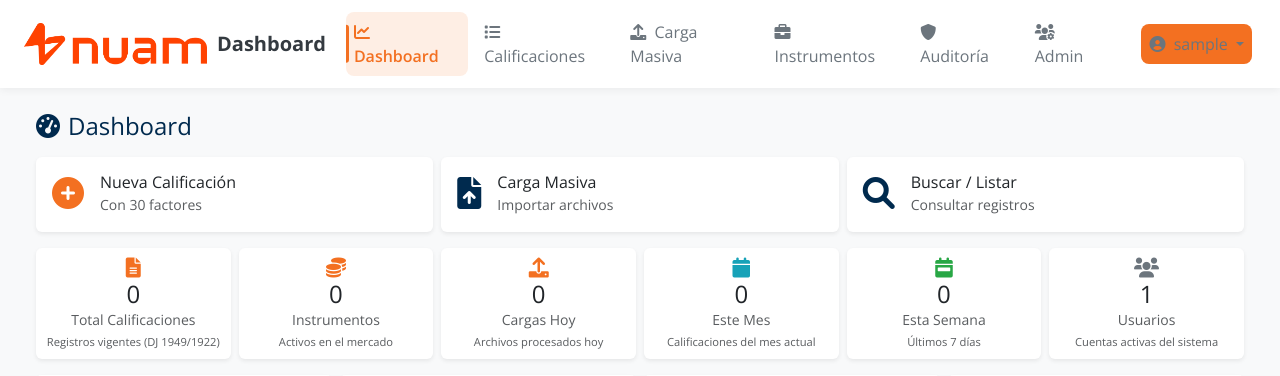
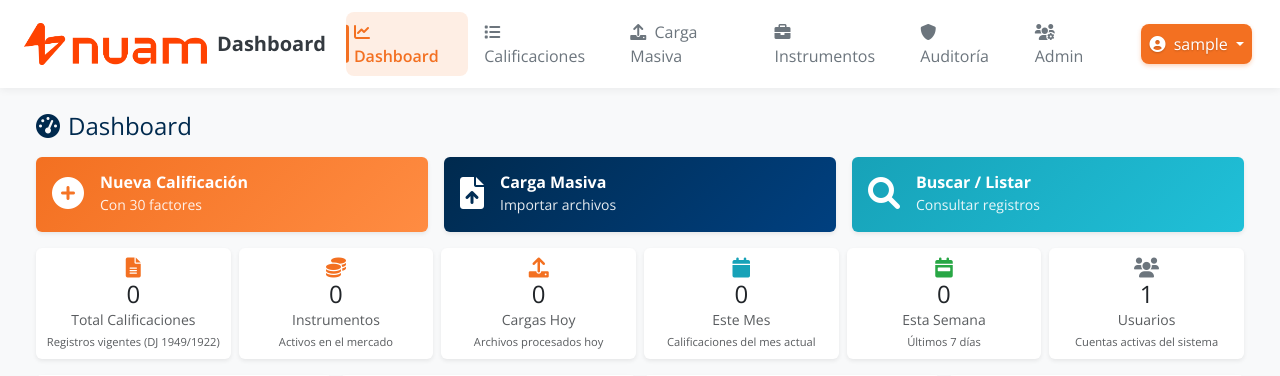
Before and after one commit to Ewniah/nuam_project, a Django app: page /dashboard/ in a window 1280 px wide. Shown: the top 376 px of the page. Run offline with Django 5.2, Linux system fonts and the light colour scheme; the visitor is signed in with stand-in values (Sample User, id 1); data comes from the database, SQL or seed files in the repository; data that the repository does not hold is empty.

Commit message:
feat(ui): mejorar visibilidad de botones dashboard y navbar
- Dashboard: botones de acción rápida con gradientes de colores llamativos
  - Nueva Calificación: gradiente naranja (#F37021  #ff8c42)
  - Carga Masiva: gradiente azul marino (#002A4E  #004080)
  - Buscar/Listar: gradiente cyan (#17A2B8  #20c0d8)
- Efectos hover y active para mejor UX
- Navbar: botón de usuario con fondo naranja y letras blancas en negrita
- Mejor contraste y legibilidad en todos los botones interactivos

```diff
--- a/templates/base.html
+++ b/templates/base.html
@@ -109,16 +109,25 @@
         /* User Dropdown */
         .user-dropdown {
             background-color: var(--nuam-orange);
-            color: white;
+            color: #ffffff !important;
             border: none;
             border-radius: 25px;
             padding: 0.4rem 1rem;
-            font-weight: 500;
+            font-weight: 700;
+            text-shadow: 0 1px 2px rgba(0, 0, 0, 0.2);
+            box-shadow: 0 2px 4px rgba(243, 112, 33, 0.3);
         }
 
         .user-dropdown:hover {
             background-color: #d95e16;
-            color: white;
+            color: #ffffff !important;
+            box-shadow: 0 4px 8px rgba(243, 112, 33, 0.4);
+        }
+
+        .user-dropdown:focus,
+        .user-dropdown:active {
+            background-color: var(--nuam-orange) !important;
+            color: #ffffff !important;
         }
 
         /* Footer */
--- a/templates/calificaciones/dashboard.html
+++ b/templates/calificaciones/dashboard.html
@@ -5,14 +5,65 @@
 {% block navbar_section %}Dashboard{% endblock %}
 
 {% block content %}
+<style>
+.action-card:hover {
+    transform: translateY(-5px);
+    box-shadow: 0 0.5rem 1.5rem rgba(0, 0, 0, 0.15) !important;
+}
+.action-card:active {
+    transform: translateY(-2px);
+}
+</style>
 <div class="container-fluid">
 <h4 class="mb-3" style="color: #002A4E;"><i class="fas fa-tachometer-alt me-2"></i>Dashboard</h4>
 
 <!-- ZONA A: Acciones Rápidas -->
-<div class="row g-2 mb-3">
-    <div class="col-lg-4"><a href="{% url 'crear_calificacion' %}" class="text-decoration-none"><div class="card border-0 shadow-sm" style="border-left: 3px solid #F37021;"><div class="card-body p-3 d-flex align-items-center"><div class="me-3"><i class="fas fa-plus-circle fa-2x" style="color: #F37021;"></i></div><div><h6 class="mb-0">Nueva Calificación</h6><small class="text-muted">Con 30 factores</small></div></div></div></a></div>
-    <div class="col-lg-4"><a href="{% url 'carga_masiva' %}" class="text-decoration-none"><div class="card border-0 shadow-sm" style="border-left: 3px solid #002A4E;"><div class="card-body p-3 d-flex align-items-center"><div class="me-3"><i class="fas fa-file-upload fa-2x" style="color: #002A4E;"></i></div><div><h6 class="mb-0">Carga Masiva</h6><small class="text-muted">Importar archivos</small></div></div></div></a></div>
-    <div class="col-lg-4"><a href="{% url 'listar_calificaciones' %}" class="text-decoration-none"><div class="card border-0 shadow-sm" style="border-left: 3px solid #002A4E;"><div class="card-body p-3 d-flex align-items-center"><div class="me-3"><i class="fas fa-search fa-2x" style="color: #002A4E;"></i></div><div><h6 class="mb-0">Buscar / Listar</h6><small class="text-muted">Consultar registros</small></div></div></div></a></div>
+<div class="row g-3 mb-3">
+    <div class="col-lg-4">
+        <a href="{% url 'crear_calificacion' %}" class="text-decoration-none">
+            <div class="card border-0 shadow-sm h-100 action-card" style="background: linear-gradient(135deg, #F37021 0%, #ff8c42 100%); transition: all 0.3s ease; cursor: pointer;">
+                <div class="card-body p-3 d-flex align-items-center">
+                    <div class="me-3">
+                        <i class="fas fa-plus-circle fa-2x text-white"></i>
+                    </div>
+                    <div>
+                        <h6 class="mb-0 text-white fw-bold">Nueva Calificación</h6>
+                        <small class="text-white" style="opacity: 0.9;">Con 30 factores</small>
+                    </div>
+                </div>
+            </div>
+        </a>
+    </div>
+    <div class="col-lg-4">
+        <a href="{% url 'carga_masiva' %}" class="text-decoration-none">
+            <div class="card border-0 shadow-sm h-100 action-card" style="background: linear-gradient(135deg, #002A4E 0%, #004080 100%); transition: all 0.3s ease; cursor: pointer;">
+                <div class="card-body p-3 d-flex align-items-center">
+                    <div class="me-3">
+                        <i class="fas fa-file-upload fa-2x text-white"></i>
+                    </div>
+                    <div>
+                        <h6 class="mb-0 text-white fw-bold">Carga Masiva</h6>
+                        <small class="text-white" style="opacity: 0.9;">Importar archivos</small>
+                    </div>
+                </div>
+            </div>
+        </a>
+    </div>
+    <div class="col-lg-4">
+        <a href="{% url 'listar_calificaciones' %}" class="text-decoration-none">
+            <div class="card border-0 shadow-sm h-100 action-card" style="background: linear-gradient(135deg, #17A2B8 0%, #20c0d8 100%); transition: all 0.3s ease; cursor: pointer;">
+                <div class="card-body p-3 d-flex align-items-center">
+                    <div class="me-3">
+                        <i class="fas fa-search fa-2x text-white"></i>
+                    </div>
+                    <div>
+                        <h6 class="mb-0 text-white fw-bold">Buscar / Listar</h6>
+                        <small class="text-white" style="opacity: 0.9;">Consultar registros</small>
+                    </div>
+                </div>
+            </div>
+        </a>
+    </div>
 </div>
 
 <!-- ZONA B: KPIs -->
```
